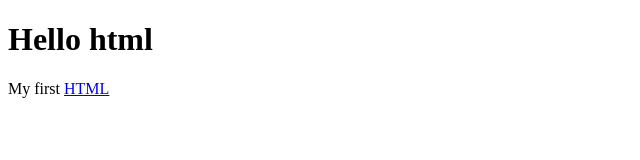
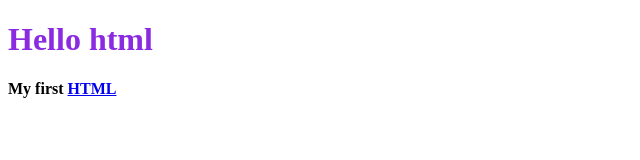
Before and after one commit to Kotayama/http-server-excercise, a plain HTML site: page index.html in a window 1280 px wide. Shown: the whole page, without its empty margins (0-640 px from the left). Drawn offline with Linux system fonts and the light colour scheme.

Commit message:
addStyle index

```diff
--- a/index.html
+++ b/index.html
@@ -2,6 +2,10 @@
 <html lang="en">
     <head>
         <title>Html</title>
+        <style type="text/css">
+            h1 { color: blueviolet;}
+            p { font-weight: bold;}
+        </style>
     </head>
     <body>
         <h1>Hello html</h1>
```
